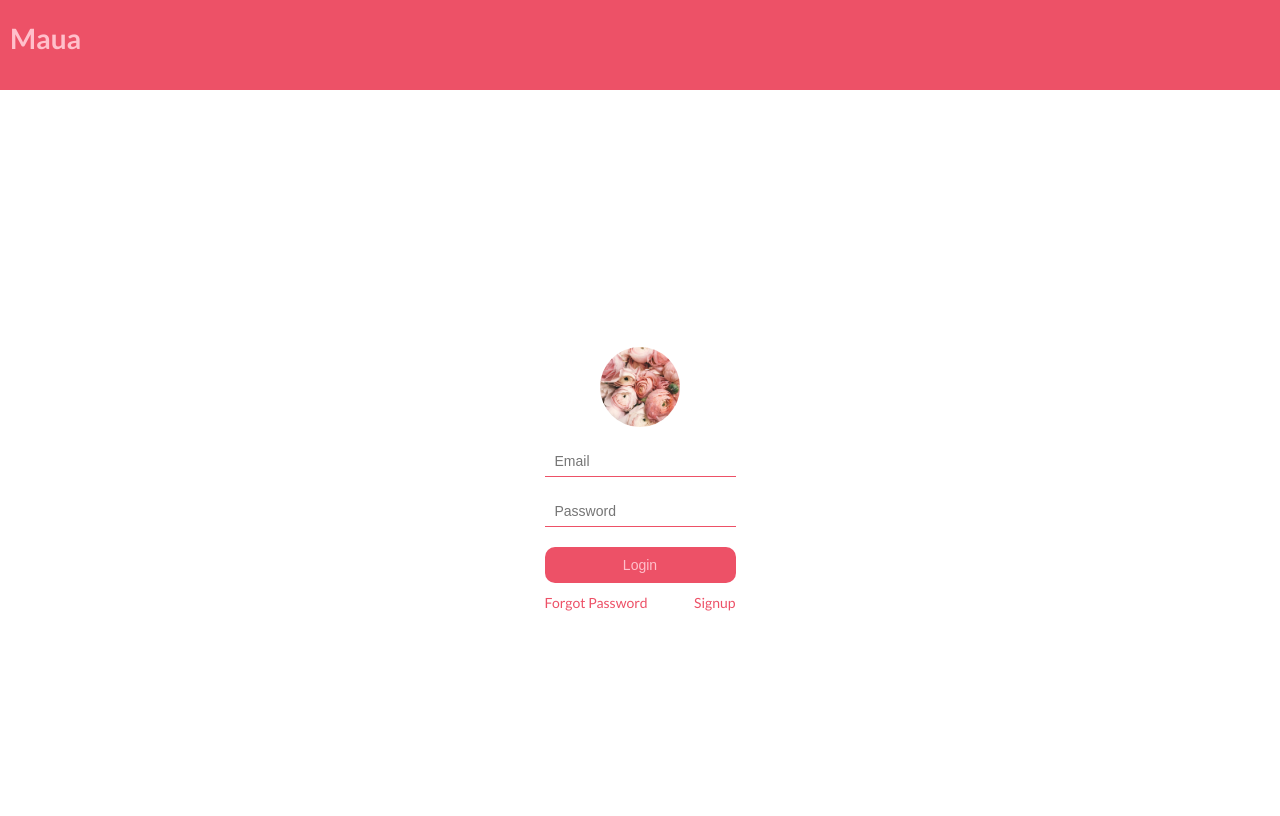
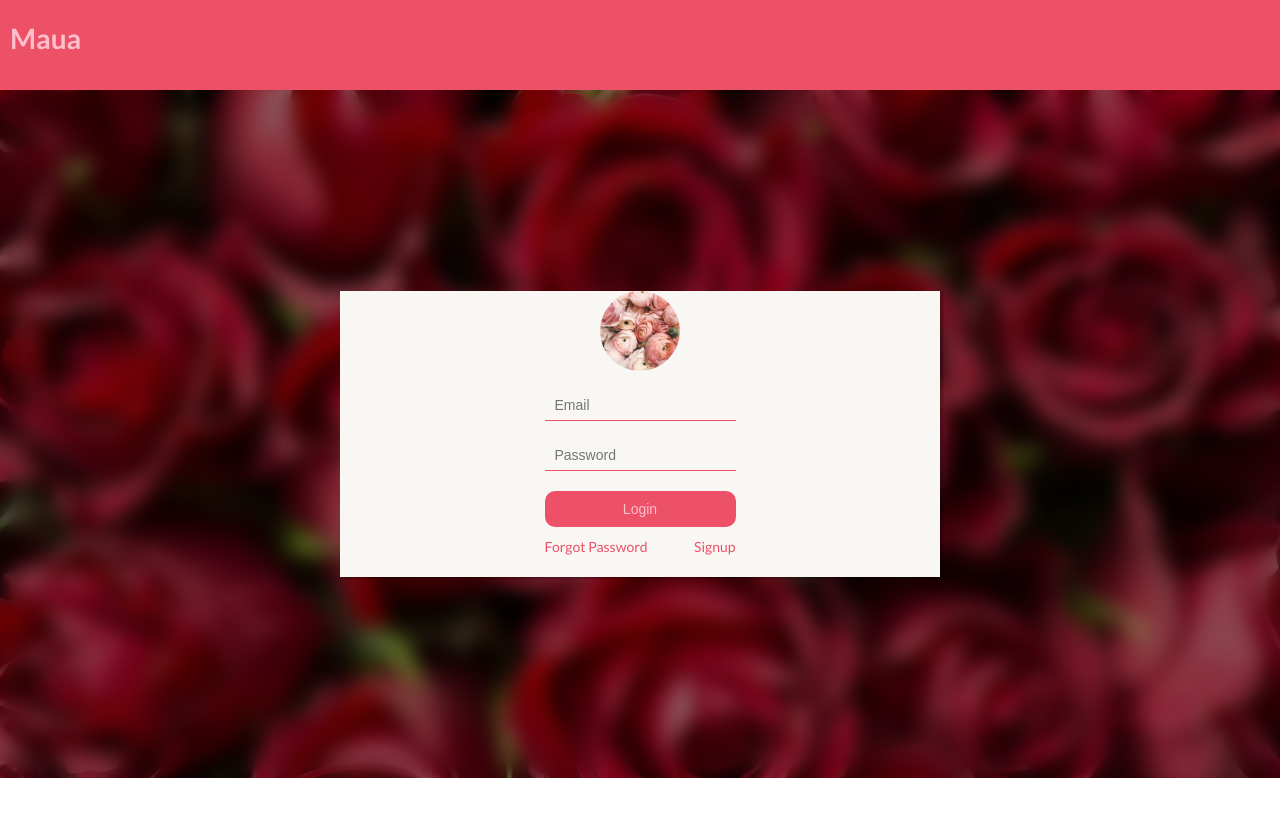
Before and after one commit to Presho99/maua, a React (Create React App) app: page / in a window 1280 px wide. Shown: the top 816 px of the page. Built offline with nearby package versions, Linux system fonts and the light colour scheme.

Commit message:
Add blurry effect

```diff
--- a/src/Components/Login.css
+++ b/src/Components/Login.css
@@ -1,26 +1,49 @@
 .login {
   width: 100vw;
-  height: 100vh;
-  background-position: center;
-  background-size: cover;
-  background-repeat: no-repeat;
+  height: 86vh;
   background-attachment: fixed;
   justify-content: center;
   align-items: center;
   display: flex;
   overflow: hidden;
-  background-color: #ed5167;
+  background-position: center;
+  background-size: cover;
+  background-repeat: no-repeat;
+  position: relative;
+
+}
+
+.login::before{
+  content: '';
+  position: absolute;
+  top: 0;
+  left: 0;
+  width: 100%;
+  height: 100%;
+  background: rgba(0, 0, 0, 0.45);
+  backdrop-filter: blur(10px);
+  /* z-index: -1; */
 }
 
 .login-container {
-  width: 100%;
-  height: 100%;
-  background-color: #ffffff;
+ width: 600px;
+  /* width: 100%;
+  height: 100%; */
+  display: flex;
+  background-color: #f8f7f4;
+  /* display: flex; */
+  justify-content: center;
+  flex-direction: column;
+  /* border-radius: 20px; */
+  /* align-items: center; */
+  z-index: 10;
+}
+
+.login-deets {
+  /* width: 500px; */
   display: flex;
   justify-content: center;
   flex-direction: column;
-  padding: 20px 10px;
-  /* border-radius: 20px; */
   align-items: center;
   box-shadow: 2px 1px 1px 1px rgba(0, 0, 0, 0.2);
 }
@@ -67,8 +90,8 @@ img {
   color: #ed5167;
 }
 
-.login-links a:hover{
-    color: pink;
+.login-links a:hover {
+  color: pink;
 }
 
 .btn-login {
@@ -84,6 +107,6 @@ img {
   transition: 0.3s ease-in;
 }
 
-.btn-login:hover{
-   opacity: 0.8;
+.btn-login:hover {
+  opacity: 0.8;
 }
--- a/src/Components/Login.js
+++ b/src/Components/Login.js
@@ -2,6 +2,7 @@ import React, { useState } from "react";
 import "./Login.css";
 import Button from "./Button";
 import ErrorModal from "./ErrorModal";
+import { logDOM } from "@testing-library/react";
 
 function Login(props) {
   const [enteredEmail, setEnteredEmail] = useState("");
@@ -50,10 +51,9 @@ function Login(props) {
   return (
     <div>
       {error && <ErrorModal title={error.title} message={error.message} />}
-      <div
-        className="login"
-              >
-        <div className="login-container">
+      <div className="login" style={{backgroundImage: `url('/logo.webp')`}}>
+        <div className="login-container" >
+          <div className="login-deets">
             <div className="login-image">
               <img src={"/assets/background.jpeg"} />
             </div>
@@ -83,9 +83,12 @@ function Login(props) {
                 />
               </div>
 
-
               <div className="login-button">
-              <Button type="submit" className="btn-login" disabled={!validForm}>
+                <Button
+                  type="submit"
+                  className="btn-login"
+                  disabled={!validForm}
+                >
                   Login
                 </Button>
               </div>
@@ -95,6 +98,10 @@ function Login(props) {
               </div>
             </form>
           </div>
+          <div className="login-right">
+
+          </div>
+        </div>
       </div>
     </div>
   );
```
Lines whose indentation alone changed are shown as unchanged.
